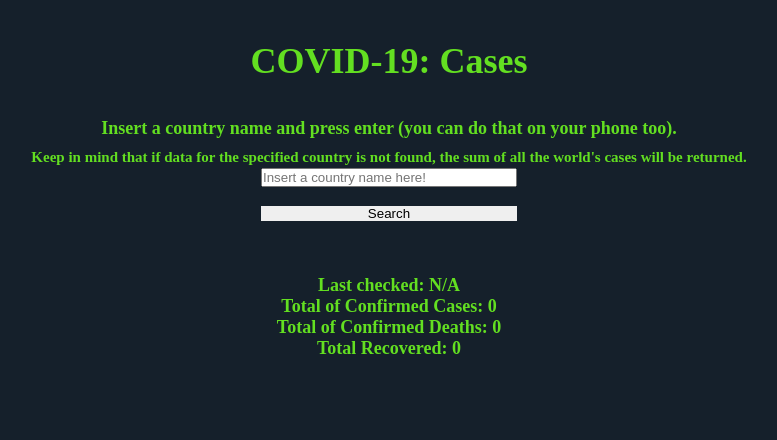
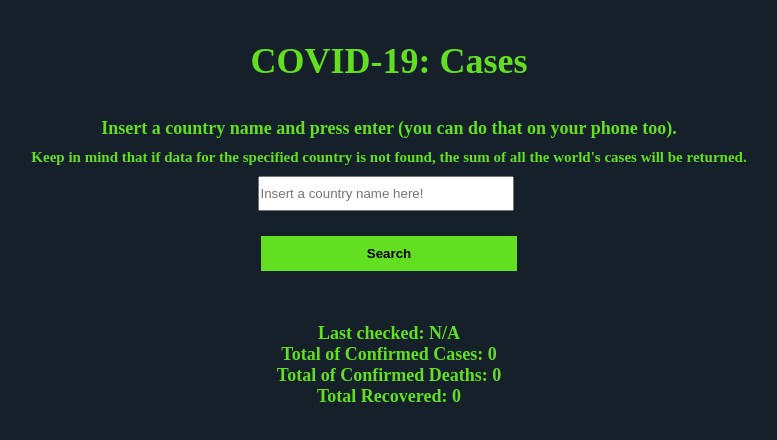
Before and after one commit to JustAn0therDev/COVID19-TRACKER, a React (Create React App) app: page / in a window 1280 px wide. Shown: the top 440 px of the page, without its empty margins (251-1028 px from the left). Built offline with nearby package versions, Linux system fonts and the light colour scheme.

Commit message:
Fixing the input re-sizing when hovering and unfocusing it. Adding hover style to the search button

```diff
--- a/src/MainComponent/Main.css
+++ b/src/MainComponent/Main.css
@@ -1,4 +1,3 @@
-@media only screen and (min-width: 320px) {
 #root .main-div {
   text-align: center;
   padding: 5px;
@@ -26,13 +25,8 @@
 #root .main-div .div-label-and-input fieldset input {
   margin: 10px 5px 0 0;
   align-self: center;
-    padding: 5px 0;
+  padding: 8px 0;
   width: 20vw;
-    transition: ease-out 0.5s;
-  }
-
-  #root .main-div .div-label-and-input fieldset input:active {
-    border: 0.1em solid #63df21;
 }
 
 #root .main-div .div-label-and-input fieldset ul {
@@ -55,9 +49,12 @@
   font-weight: bold;
 }
 
+#root .main-div .div-label-and-input button:hover {
+  background-color: #1ec257;
+}
+
 #root .main-div .div-label-and-input button:active {
-    background-color: #63df21;
+  background-color: #1ec257;
   padding: 6px;
   width: 17vw;
 }
-}
```
Lines whose indentation alone changed are shown as unchanged.
